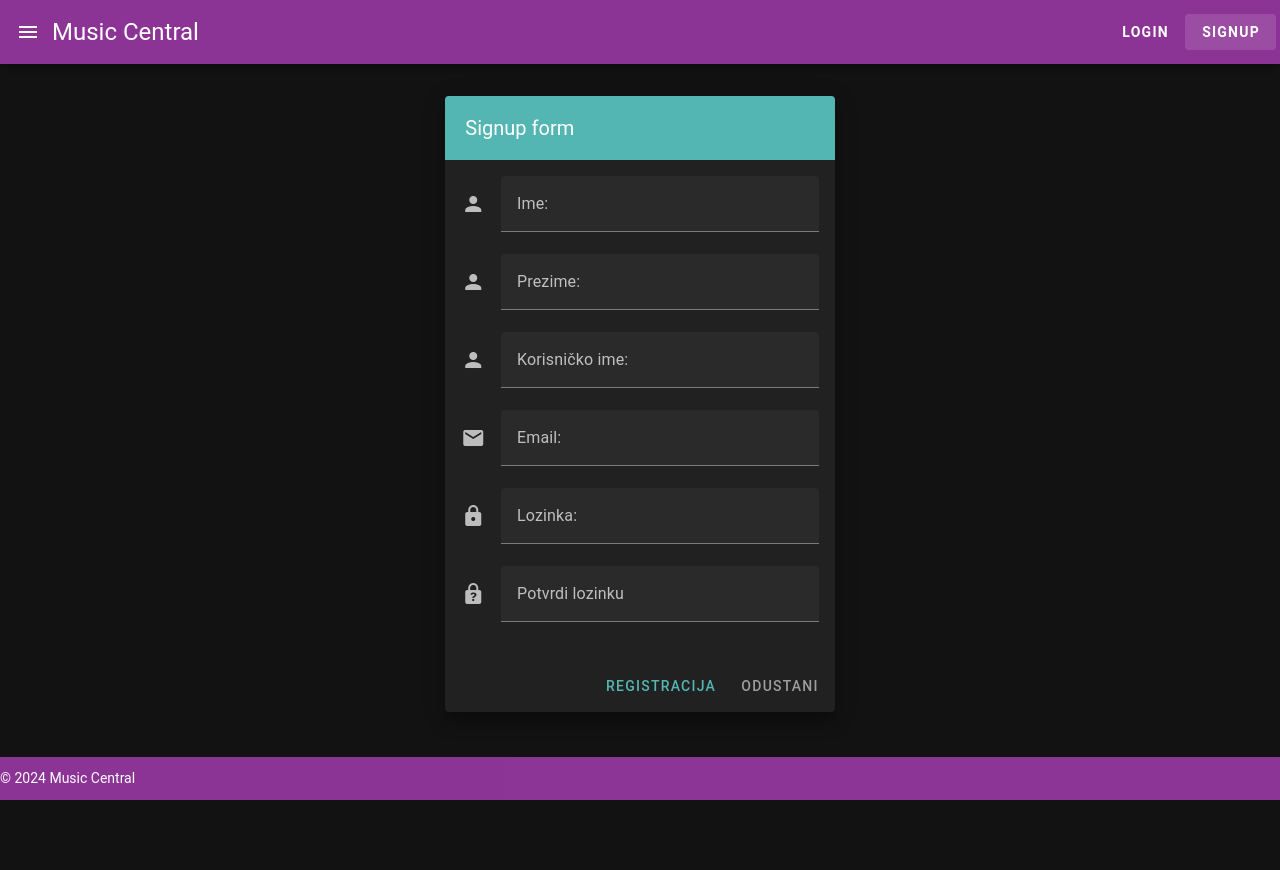
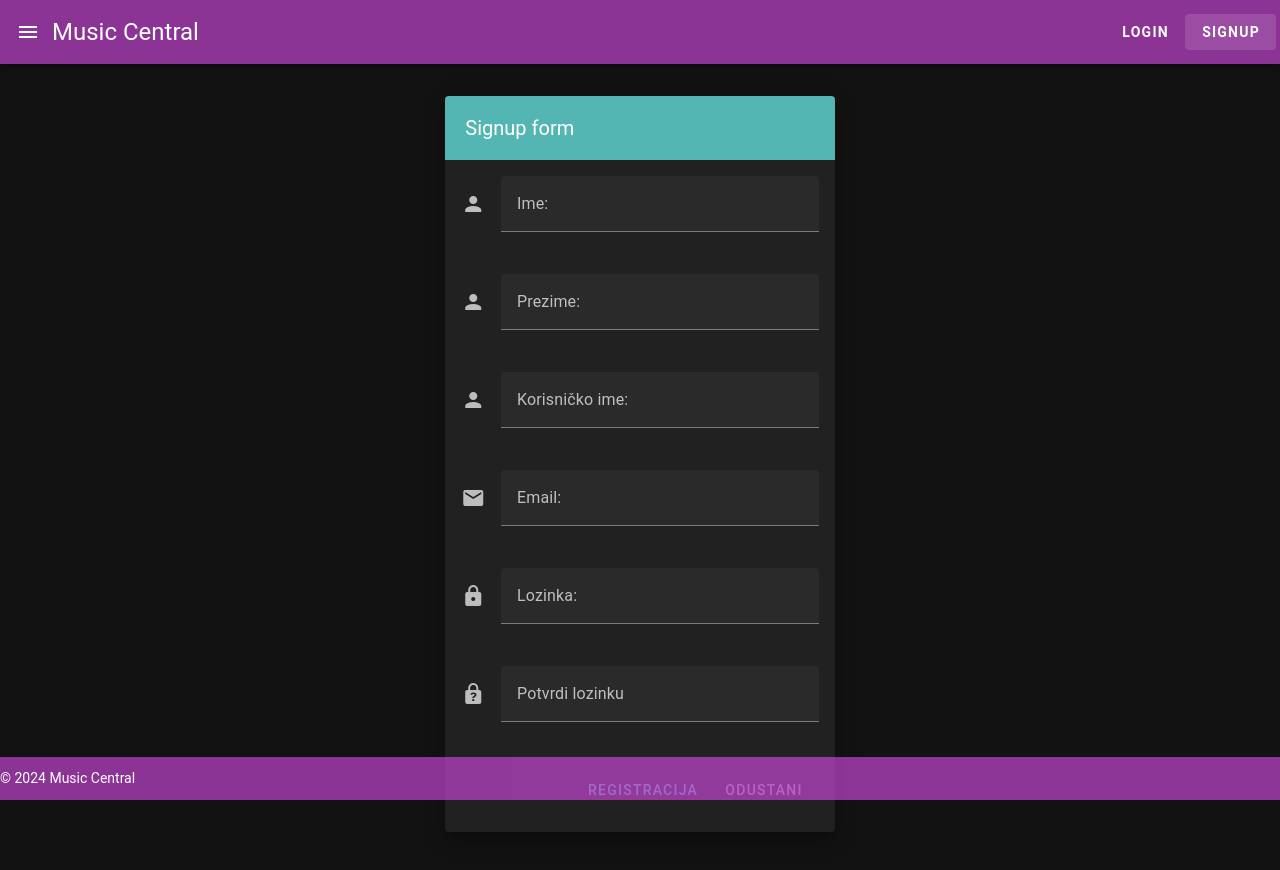
Before and after one commit to Marko455/Music_Central2, a Vue app: page /signup in a window 1280 px wide. Shown: the top 870 px of the page. Before the commit the page ends 800 px from the top, so only its background shows below. Built offline with nearby package versions, Linux system fonts and the light colour scheme; no server answers.

Commit message:
Testiranje Registracije i Prijave
Pokušaj promjene načina prijave da traži podatke za provjeru unutar kolekcije "Users" a ne preko firebase authentification

```diff
--- a/src/App.vue
+++ b/src/App.vue
@@ -9,7 +9,7 @@
         <v-toolbar-title class="toolbar-title">Music Central</v-toolbar-title>
       </router-link>
       <v-spacer></v-spacer>
-      <v-btn v-if="user" text class="toolbar-button">{{ user.displayName || user.email }}</v-btn>
+      <v-btn v-if="user" text class="toolbar-button">{{ username }}</v-btn>
       <v-btn v-else to="/login" text class="toolbar-button">Login</v-btn>
       <v-btn to="/signup" text class="toolbar-button">Signup</v-btn>
       <v-btn v-if="user" text class="toolbar-button" @click="logout">Logout</v-btn>
@@ -39,7 +39,8 @@
 
 <script>
 import { onAuthStateChanged, signOut } from 'firebase/auth';
-import { auth } from '@/firebase.js';
+import { doc, getDoc } from 'firebase/firestore';
+import { auth, db } from '@/firebase.js';
 import { store } from '@/store.js';
 
 export default {
@@ -47,26 +48,46 @@ export default {
   data() {
     return {
       drawer: false,
-      user: store.user,
+      user: null,
+      username: '',
     };
   },
   created() {
-    onAuthStateChanged(auth, (user) => {
+    onAuthStateChanged(auth, async (user) => {
       if (user) {
+        const userDoc = await this.fetchUserDetails(user.uid);
         store.setUser(user);
         this.user = user;
+        this.username = userDoc?.username || user.email;
       } else {
         store.setUser(null);
         this.user = null;
+        this.username = '';
       }
     });
   },
   methods: {
+    async fetchUserDetails(uid) {
+      try {
+        const userDocRef = doc(db, 'Users', uid);
+        const userDoc = await getDoc(userDocRef);
+        if (userDoc.exists()) {
+          return userDoc.data();
+        } else {
+          console.log("No such document!");
+          return null;
+        }
+      } catch (error) {
+        console.error("Error fetching user document:", error);
+        return null;
+      }
+    },
     async logout() {
       try {
         await signOut(auth);
         store.setUser(null);
         this.user = null;
+        this.username = '';
         this.$router.push('/login');
       } catch (error) {
         console.error('Error logging out:', error);
--- a/src/store.js
+++ b/src/store.js
@@ -1,8 +1,15 @@
+// store.js
+
 import { reactive } from 'vue';
 
 export const store = reactive({
   user: null,
+
   setUser(user) {
     this.user = user;
   },
+
+  clearUser() {
+    this.user = null;
+  },
 });
--- a/src/views/Login.vue
+++ b/src/views/Login.vue
@@ -38,8 +38,10 @@
 <script>
 import { ref } from 'vue';
 import { useRouter } from 'vue-router';
-import { auth } from '@/firebase.js';
+import { auth, db } from '@/firebase.js';
 import { signInWithEmailAndPassword } from 'firebase/auth';
+import { doc, getDoc } from 'firebase/firestore';
+import { store } from '@/store.js'; // Adjust based on your actual store location
 
 export default {
   name: 'Login',
@@ -48,9 +50,35 @@ export default {
     const password = ref('');
     const router = useRouter();
 
+    const fetchUserDetails = async (uid) => {
+      try {
+        const userDocRef = doc(db, 'Users', uid);
+        const userDoc = await getDoc(userDocRef);
+        if (userDoc.exists()) {
+          return userDoc.data();
+        } else {
+          console.log("No such document!");
+          return null;
+        }
+      } catch (error) {
+        console.error("Error fetching user document:", error);
+        return null;
+      }
+    };
+
     const login = async () => {
       try {
-        await signInWithEmailAndPassword(auth, email.value, password.value);
+        const userCredential = await signInWithEmailAndPassword(auth, email.value, password.value);
+        const user = userCredential.user;
+        const userDetails = await fetchUserDetails(user.uid);
+
+        if (userDetails) {
+          store.setUser({
+            uid: user.uid,
+            ...userDetails,
+          });
+        }
+
         router.push('/');
       } catch (error) {
         alert('Login failed: ' + error.message);
--- a/src/views/Signup.vue
+++ b/src/views/Signup.vue
@@ -7,69 +7,157 @@
             <v-toolbar-title>Signup form</v-toolbar-title>
           </v-toolbar>
           <v-card-text>
-              <v-form>
+            <v-form @submit.prevent="signup">
               <v-text-field
+                v-model="user.firstName"
                 label="Ime:"
-                  name="first_name"
                 prepend-icon="mdi-account"
                 type="text"
+                required
               ></v-text-field>
               <v-text-field
+                v-model="user.lastName"
                 label="Prezime:"
-                  name="last_name"
                 prepend-icon="mdi-account"
                 type="text"
+                required
               ></v-text-field>
               <v-text-field
+                v-model="user.username"
                 label="Korisničko ime:"
-                  name="username"
                 prepend-icon="mdi-account"
                 type="text"
+                required
               ></v-text-field>
               <v-text-field
+                v-model="user.email"
                 label="Email:"
-                  name="email"
                 prepend-icon="mdi-email"
                 type="email"
+                required
               ></v-text-field>
               <v-text-field
+                v-model="user.password"
                 label="Lozinka:"
-                  name="password"
                 prepend-icon="mdi-lock"
                 type="password"
+                required
               ></v-text-field>
               <v-text-field
+                v-model="user.confirmPassword"
                 label="Potvrdi lozinku"
-                  name="confirmPassword"
                 prepend-icon="mdi-lock-question"
                 type="password"
+                required
               ></v-text-field>
+              <v-card-actions class="form-actions">
+                <v-spacer></v-spacer>
+                <v-btn color="secondary" type="submit">Registracija</v-btn>
+                <v-btn color="grey darken-1" @click="clear">Odustani</v-btn>
+              </v-card-actions>
             </v-form>
           </v-card-text>
-            <v-card-actions>
-              <v-spacer></v-spacer>
-              <v-btn color="secondary" text @click="signup">Registracija</v-btn>
-              <v-btn color="grey darken-1" text @click="clear">Odustani</v-btn>
-            </v-card-actions>
         </v-card>
       </v-col>
     </v-row>
   </v-container>
 </template>
+<script>
+import { db } from '@/firebase.js';
+import { collection, addDoc} from "firebase/firestore";
 
-  <script>
 export default {
   name: 'Signup',
+  data() {
+    return {
+      user: {
+        firstName: '',
+        lastName: '',
+        username: '',
+        email: '',
+        password: '',
+        confirmPassword: ''
+      }
+    };
+  },
   methods: {
-      signup() {
-        alert('Signup attempt... (implement logic)');
+    async signup() {
+      if (this.user.password !== this.user.confirmPassword) {
+        alert('Passwords do not match!');
+        return;
+      }
+
+      const newUser = {
+        firstName: this.user.firstName,
+        lastName: this.user.lastName,
+        username: this.user.username,
+        email: this.user.email,
+        password: this.user.password
+      };
+
+      try {
+        await addDoc(collection(db, "Users"), newUser);
+        this.$router.push('/');
+      } catch (error) {
+        console.error("Error adding document: ", error);
+      }
     },
     clear() {
+      this.user = {
+        firstName: '',
+        lastName: '',
+        username: '',
+        email: '',
+        password: '',
+        confirmPassword: ''
+      };
       this.$router.push('/');
     }
   }
 }
 </script>
+<style scoped>
+.create-song-container {
+  padding: 20px;
+}
 
-  <style>
+.background {
+  background-color: rgba(245, 18, 146, 0.816);
+  background-size: cover;
+  background-position: center;
+  min-height: 100vh;
+  padding: 20px;
+  display: flex;
+  flex-direction: column;
+  justify-content: center;
+  align-items: center;
+}
+
+.form-title {
+  font-size: 36px;
+  font-weight: bold;
+  margin-bottom: 20px;
+  text-align: center;
+  color: #fff;
+}
+
+.form-card {
+  width: 100%;
+  max-width: 600px;
+  border-radius: 10px;
+  box-shadow: 0 2px 6px rgba(0, 0, 0, 0.1);
+  background-color: #ffffff;
+  padding: 20px;
+}
+
+.v-text-field,
+.v-textarea {
+  margin-bottom: 20px;
+}
+
+.form-actions {
+  display: flex;
+  justify-content: flex-end;
+  gap: 10px;
+}
 </style>
```
Lines whose indentation alone changed are shown as unchanged.
